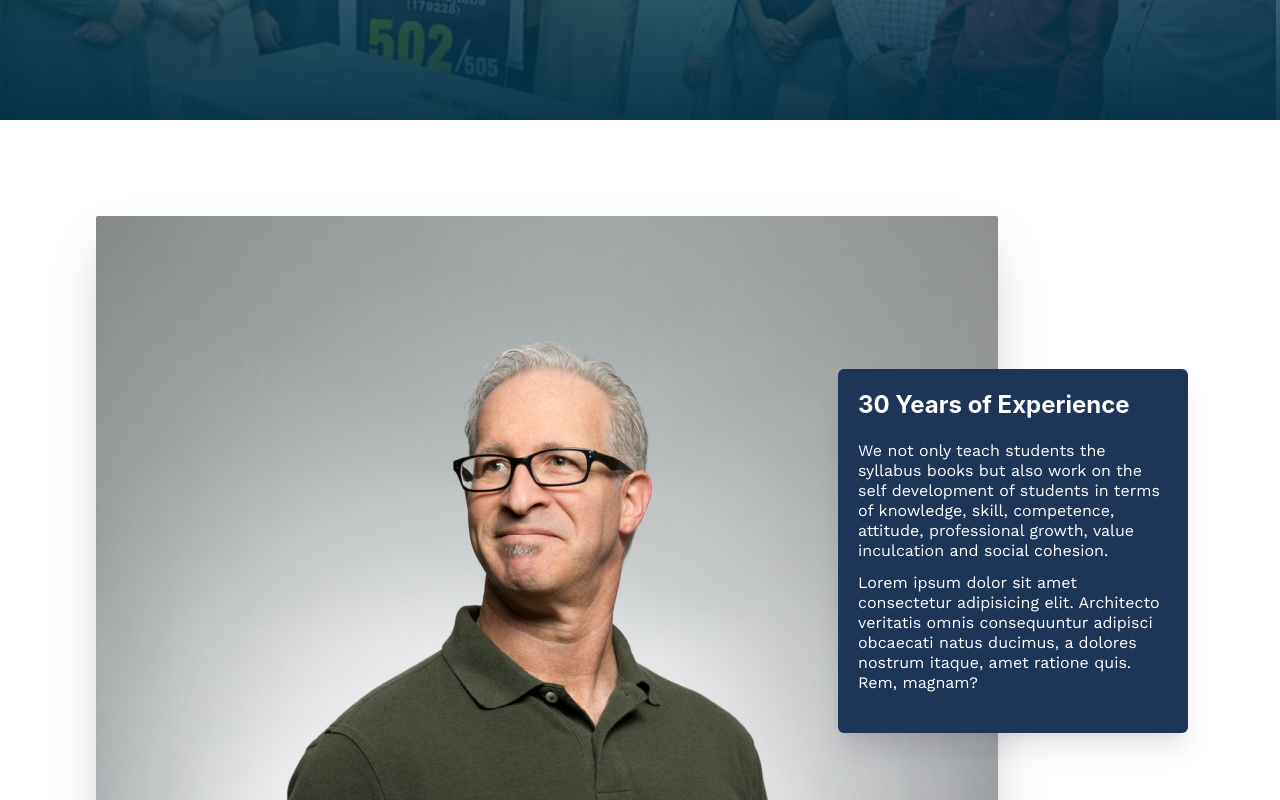
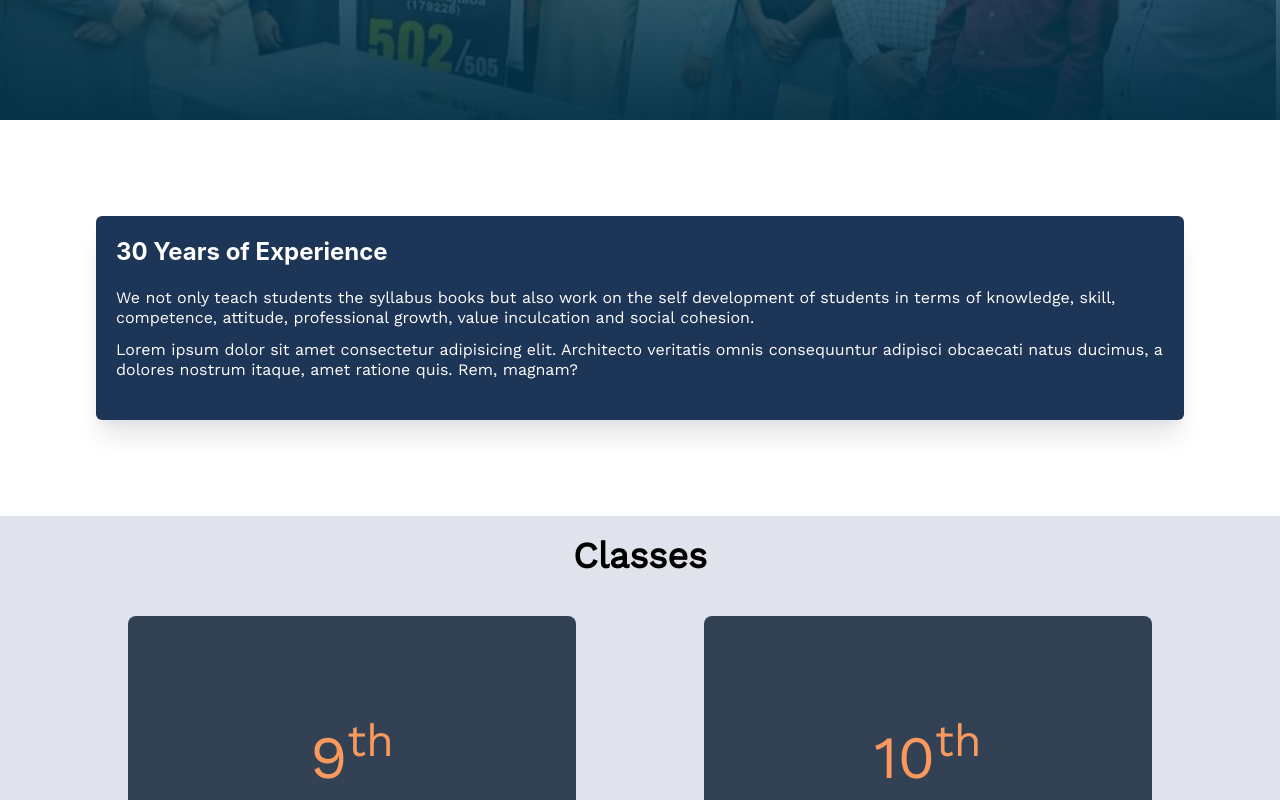
Before and after one commit to AbuHurairah127/boosten-academy-react-web, a React (Create React App) app: page / in a window 1280 px wide. Shown: the part 440-1240 px from the top of the page. Built offline with nearby package versions, Linux system fonts and the light colour scheme; no server answers; the database is empty.

Commit message:
about us section pic sample pic removed

```diff
--- a/src/components/aboutUs/AboutUs.js
+++ b/src/components/aboutUs/AboutUs.js
@@ -3,15 +3,10 @@ import companyCEO from "./../../assets/companyCEO.png";
 
 const AboutUs = () => {
   return (
-    <div className="max-w-screen lg:min-h-[600px] xl:h-[945px]" id="aboutUs">
+    <div className="max-w-screen " id="aboutUs">
       <div className="flex items-center py-8 md:p-10 lg:px-20 lg:py-12 xl:p-24">
-        <img
-          src={companyCEO}
-          alt="Company CEO"
-          className="w-5/6 h-full shadow-2xl hidden lg:inline"
-        />
         <div
-          className="bg-[#1d3557] shadow-xl shadow-[#1d3557] rounded-md w-screen md:min-w-[350px] h-5/6 lg:relative lg:right-40"
+          className="bg-[#1d3557] shadow-xl shadow-[#1d3557] rounded-md w-screen md:min-w-[350px] h-5/6 "
           style={{
             boxShadow:
               "0px 20px 24px -4px rgba(17, 24, 39, 0.1), 0px 8px 8px -4px rgba(17, 24, 39, 0.04)",
```
